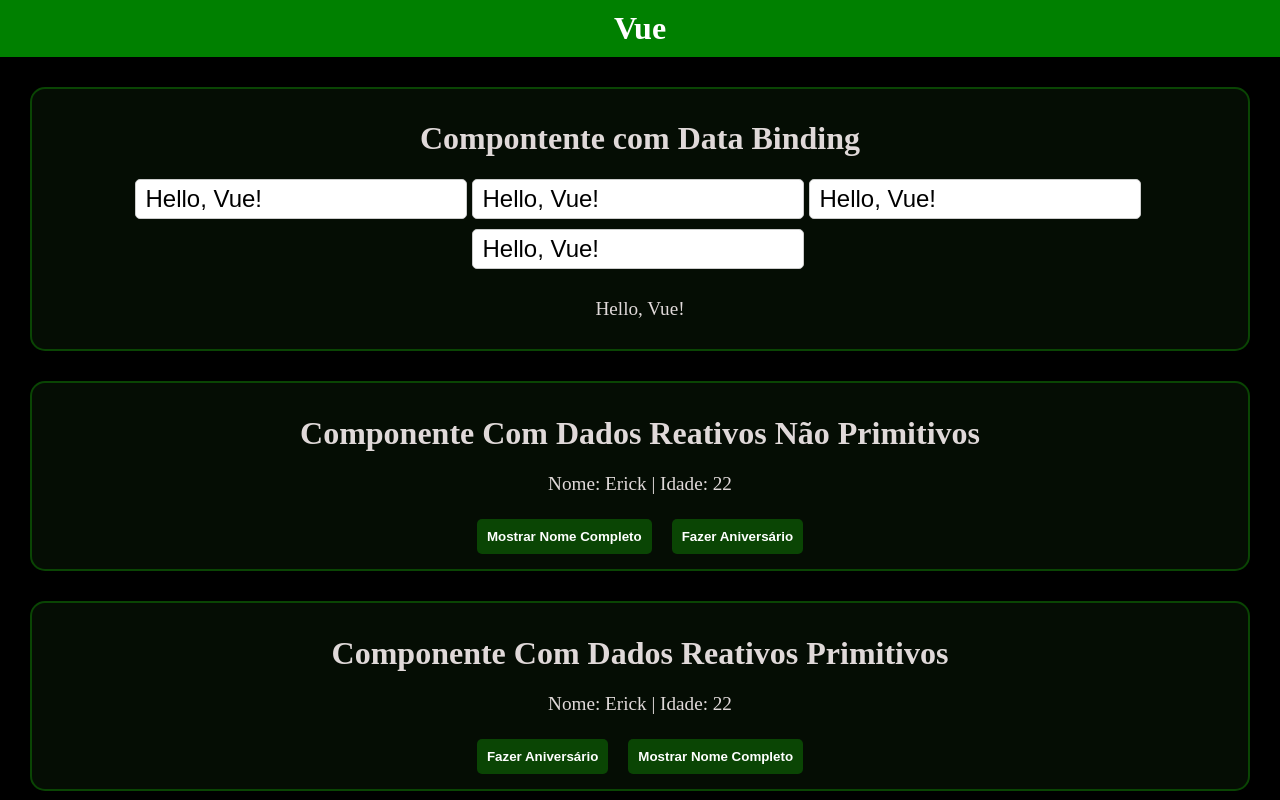
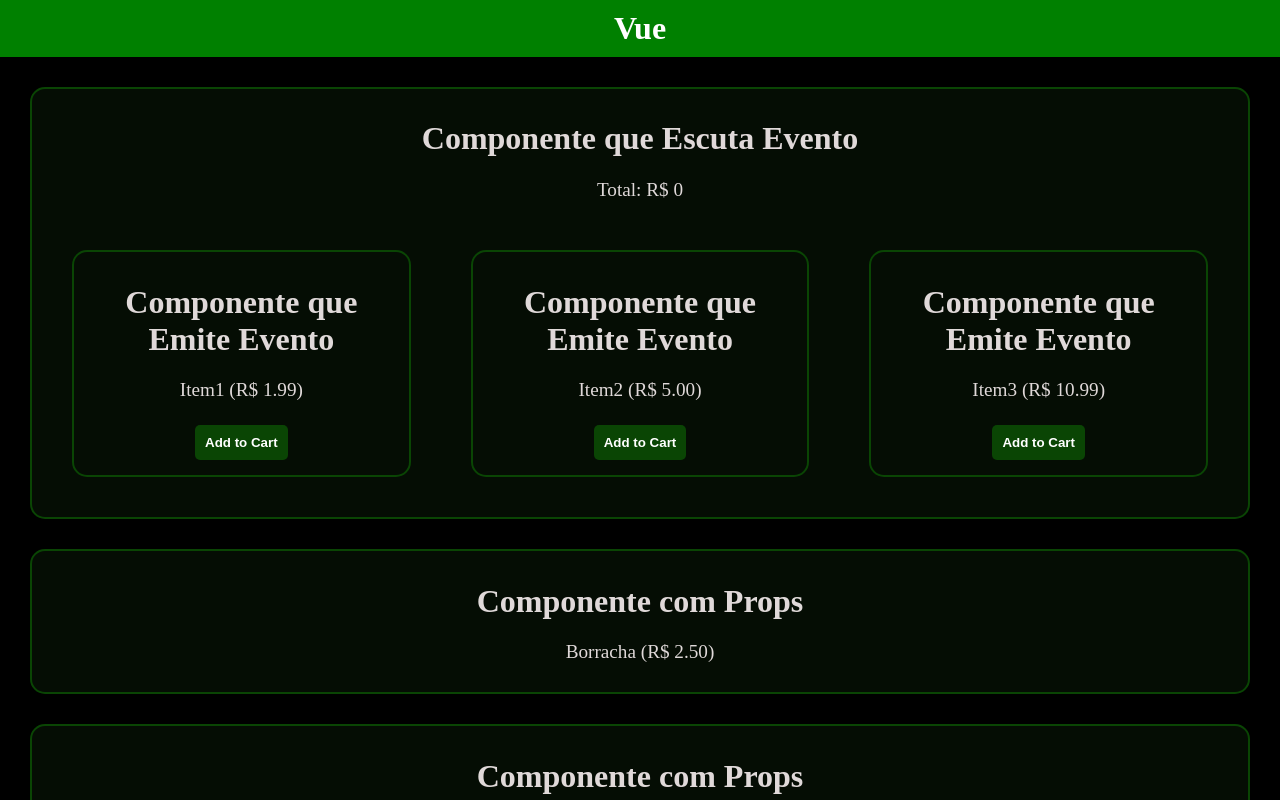
Before and after one commit to eriick-monteiro/aula-vue, a Vue app: page / in a window 1280 px wide. Shown: the top 800 px of the page. Built offline with nearby package versions, Linux system fonts and the light colour scheme.

Commit message:
:sparkles: feat: Eventos Emit e Listener

```diff
--- a/src/App.vue
+++ b/src/App.vue
@@ -4,10 +4,18 @@
   import ComDadosReativosPrimitivos from './components/ComDadosReativosPrimitivos.vue';
   import ComDadosReativosNaoPrimitivos from './components/ComDadosReativosNaoPrimitivos.vue';
   import DataBinding from './components/DataBinding.vue';
+  import ComProps from './components/ComProps.vue';
+  import EscutaEvento from './components/EscutaEvento.vue';
+
+  const borracha = "borracha"
+  const precoBorracha = 3.50
 </script>
 
 <template>
   <header>Vue</header>
+  <EscutaEvento />
+  <ComProps item="Borracha" :preco="2.50"/>
+  <ComProps :item="borracha" :preco="precoBorracha"/>
   <DataBinding/>
   <ComDadosReativosNaoPrimitivos/>
   <ComDadosReativosPrimitivos/>
--- /dev/null
+++ b/src/components/ComProps.vue
@@ -0,0 +1,15 @@
+<template>
+    <div class="componente">
+        <h1>Componente com Props</h1>
+        <p>{{ item }} (R$ {{ preco.toFixed(2) }})</p>
+    </div>
+</template>
+
+<script setup>
+    import { defineProps } from 'vue';
+
+    defineProps({
+        item: String,
+        preco: Number
+    });
+</script>
--- /dev/null
+++ b/src/components/EmiteEvento.vue
@@ -0,0 +1,22 @@
+<template>
+    <div class="componente">
+        <h1>Componente que Emite Evento</h1>
+        <p>{{ item }} (R$ {{ preco.toFixed(2) }})</p>
+        <button @click="addToCart">Add to Cart</button>
+    </div>
+</template>
+
+<script setup>
+    import { defineProps, defineEmits} from 'vue';
+
+    const props = defineProps({
+        item: String,
+        preco: Number
+    });
+
+    const emit = defineEmits(["foiAdicionado"]);
+
+    function addToCart() {
+        emit("foiAdicionado", props.preco);
+    }
+</script>
--- /dev/null
+++ b/src/components/EscutaEvento.vue
@@ -0,0 +1,30 @@
+<template>
+    <div class="componente">
+        <h1>Componente que Escuta Evento</h1>
+        <p>Total: R$ {{ valorTotal }}</p>
+        <div class="lista">
+            <EmiteEvento item="Item1" :preco="1.99" @foiAdicionado="atualizarTotal"/>
+            <EmiteEvento item="Item2" :preco="5.00" @foiAdicionado="atualizarTotal"/>
+            <EmiteEvento item="Item3" :preco="10.99" @foiAdicionado="atualizarTotal"/>
+        </div>
+    </div>
+</template>
+
+<script setup>
+    import EmiteEvento from './EmiteEvento.vue';
+    import { ref } from 'vue';
+    const valorTotal = ref(0);
+
+    function atualizarTotal(preco) {
+        const valor = valorTotal.value + preco;
+
+        valorTotal.value = +valor.toFixed(2);
+    }
+</script>
+
+<style scoped>
+    .lista {
+        display: flex;
+        justify-content: space-between;
+    }
+</style>
```
